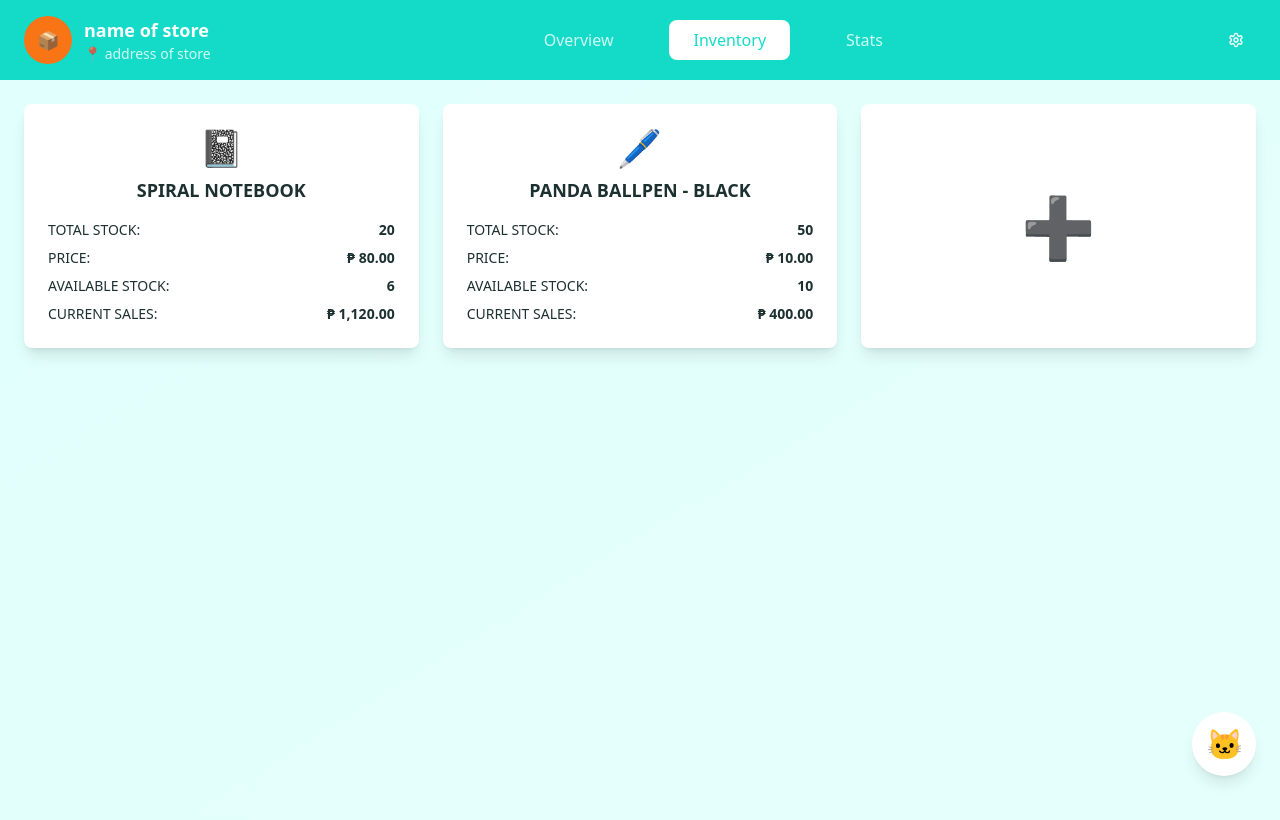
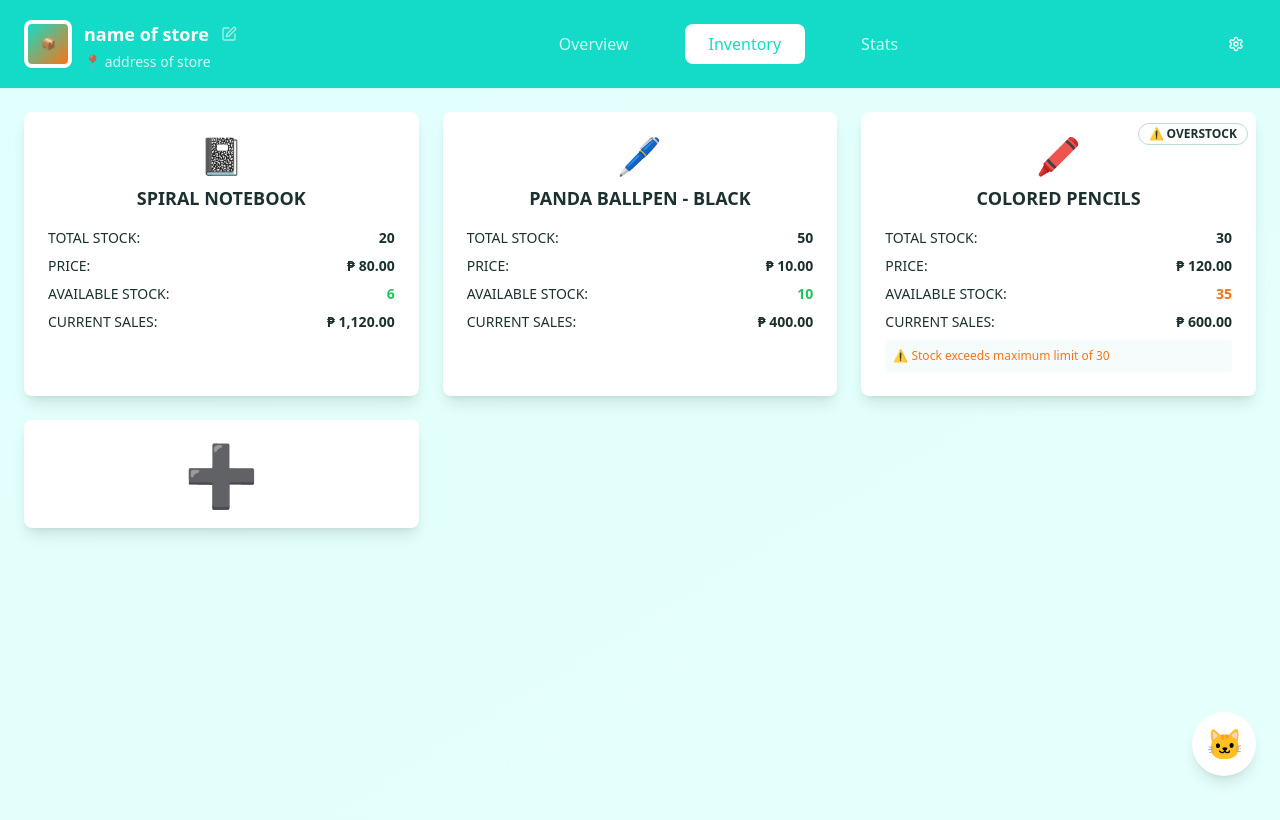
Before and after one commit to shyrajoynambio-cell/godi-supply-flow, a React (Vite) app: page /inventory in a window 1280 px wide. Shown: the top 820 px of the page. Built offline with nearby package versions, Linux system fonts and the light colour scheme.

Commit message:
Add store customization and alerts

```diff
--- a/src/App.tsx
+++ b/src/App.tsx
@@ -5,6 +5,7 @@ import { QueryClient, QueryClientProvider } from "@tanstack/react-query";
 import { BrowserRouter, Routes, Route } from "react-router-dom";
 import { MainLayout } from "@/components/layouts/MainLayout";
 import { LanguageProvider } from "@/contexts/LanguageContext";
+import { StoreProvider } from "@/contexts/StoreContext";
 import Dashboard from "./pages/Dashboard";
 import Inventory from "./pages/Inventory";
 import Reports from "./pages/Reports";
@@ -16,9 +17,10 @@ const App = () => (
   <QueryClientProvider client={queryClient}>
     <TooltipProvider>
       <LanguageProvider>
-        <Toaster />
-        <Sonner />
-        <BrowserRouter>
+        <StoreProvider>
+          <Toaster />
+          <Sonner />
+          <BrowserRouter>
           <Routes>
             <Route path="/" element={<MainLayout />}>
               <Route index element={<Dashboard />} />
@@ -29,6 +31,7 @@ const App = () => (
             <Route path="*" element={<NotFound />} />
           </Routes>
         </BrowserRouter>
+        </StoreProvider>
       </LanguageProvider>
     </TooltipProvider>
   </QueryClientProvider>
--- a/src/components/layouts/MainLayout.tsx
+++ b/src/components/layouts/MainLayout.tsx
@@ -1,16 +1,35 @@
 import { useState } from "react";
 import { Outlet, useLocation } from "react-router-dom";
-import { Settings } from "lucide-react";
+import { Settings, Edit } from "lucide-react";
 import { Button } from "@/components/ui/button";
+import { Input } from "@/components/ui/input";
+import { Card, CardContent } from "@/components/ui/card";
 import { cn } from "@/lib/utils";
 import { useLanguage } from "@/contexts/LanguageContext";
+import { useStore } from "@/contexts/StoreContext";
 import TutorialOverlay from "@/components/tutorial/TutorialOverlay";
 
 export function MainLayout() {
   const [showTutorial, setShowTutorial] = useState(false);
+  const [showStoreSettings, setShowStoreSettings] = useState(false);
+  const [tempStoreName, setTempStoreName] = useState('');
+  const [tempStoreAddress, setTempStoreAddress] = useState('');
   const location = useLocation();
   const currentPath = location.pathname;
   const { t } = useLanguage();
+  const { storeName, storeAddress, setStoreName, setStoreAddress } = useStore();
+
+  const handleEditStore = () => {
+    setTempStoreName(storeName);
+    setTempStoreAddress(storeAddress);
+    setShowStoreSettings(true);
+  };
+
+  const handleSaveStore = () => {
+    setStoreName(tempStoreName);
+    setStoreAddress(tempStoreAddress);
+    setShowStoreSettings(false);
+  };
 
   const navigation = [
     { name: "Overview", href: "/" },
@@ -25,12 +44,24 @@ export function MainLayout() {
         <div className="flex items-center justify-between px-6 py-4">
           {/* Store Logo and Info */}
           <div className="flex items-center gap-3">
-            <div className="w-12 h-12 bg-secondary rounded-full flex items-center justify-center">
-              <span className="text-secondary-foreground font-bold text-lg">📦</span>
+            <div className="w-12 h-12 bg-white rounded-lg flex items-center justify-center shadow-sm">
+              <div className="w-10 h-10 bg-gradient-to-br from-primary to-secondary rounded flex items-center justify-center">
+                <span className="text-white font-bold text-xs">📦</span>
+              </div>
             </div>
-            <div>
-              <h1 className="font-bold text-lg">name of store</h1>
-              <p className="text-sm text-primary-foreground/80">📍 address of store</p>
+            <div className="flex-1">
+              <div className="flex items-center gap-2">
+                <h1 className="font-bold text-lg">{storeName}</h1>
+                <Button
+                  variant="ghost"
+                  size="sm"
+                  onClick={handleEditStore}
+                  className="text-primary-foreground/60 hover:text-primary-foreground hover:bg-primary-foreground/10 p-1"
+                >
+                  <Edit className="h-3 w-3" />
+                </Button>
+              </div>
+              <p className="text-sm text-primary-foreground/80">📍 {storeAddress}</p>
             </div>
           </div>
 
@@ -83,6 +114,53 @@ export function MainLayout() {
         </div>
       </main>
 
+      {/* Store Settings Modal */}
+      {showStoreSettings && (
+        <div className="fixed inset-0 bg-black/50 flex items-center justify-center z-50 p-4">
+          <Card className="max-w-md w-full bg-white shadow-xl">
+            <CardContent className="p-6">
+              <h2 className="text-xl font-bold mb-6 text-center">Store Settings</h2>
+
+              <div className="space-y-4">
+                <div>
+                  <label className="text-sm font-medium mb-2 block">Store Name</label>
+                  <Input
+                    value={tempStoreName}
+                    onChange={(e) => setTempStoreName(e.target.value)}
+                    placeholder="Enter store name"
+                  />
+                </div>
+
+                <div>
+                  <label className="text-sm font-medium mb-2 block">Store Address</label>
+                  <Input
+                    value={tempStoreAddress}
+                    onChange={(e) => setTempStoreAddress(e.target.value)}
+                    placeholder="Enter store address"
+                  />
+                </div>
+              </div>
+
+              <div className="flex gap-3 mt-6">
+                <Button
+                  variant="outline"
+                  className="flex-1"
+                  onClick={() => setShowStoreSettings(false)}
+                >
+                  Cancel
+                </Button>
+                <Button
+                  className="flex-1 bg-primary hover:bg-primary/90"
+                  onClick={handleSaveStore}
+                >
+                  Save Changes
+                </Button>
+              </div>
+            </CardContent>
+          </Card>
+        </div>
+      )}
+
       {/* Tutorial Overlay */}
       {showTutorial && (
         <TutorialOverlay onClose={() => setShowTutorial(false)} />
--- /dev/null
+++ b/src/contexts/StoreContext.tsx
@@ -0,0 +1,34 @@
+import { createContext, useContext, useState, ReactNode } from 'react';
+
+interface StoreContextType {
+  storeName: string;
+  storeAddress: string;
+  setStoreName: (name: string) => void;
+  setStoreAddress: (address: string) => void;
+}
+
+const StoreContext = createContext<StoreContextType | undefined>(undefined);
+
+export function StoreProvider({ children }: { children: ReactNode }) {
+  const [storeName, setStoreName] = useState('name of store');
+  const [storeAddress, setStoreAddress] = useState('address of store');
+
+  return (
+    <StoreContext.Provider value={{
+      storeName,
+      storeAddress,
+      setStoreName,
+      setStoreAddress
+    }}>
+      {children}
+    </StoreContext.Provider>
+  );
+}
+
+export function useStore() {
+  const context = useContext(StoreContext);
+  if (context === undefined) {
+    throw new Error('useStore must be used within a StoreProvider');
+  }
+  return context;
+}
--- a/src/pages/Inventory.tsx
+++ b/src/pages/Inventory.tsx
@@ -14,7 +14,9 @@ const mockInventory = [
     price: "₱ 80.00",
     availableStock: 6,
     currentSales: "₱ 1,120.00",
-    image: "📓"
+    image: "📓",
+    minStock: 5,
+    maxStock: 25
   },
   {
     id: 2,
@@ -23,7 +25,20 @@ const mockInventory = [
     price: "₱ 10.00",
     availableStock: 10,
     currentSales: "₱ 400.00",
-    image: "🖊️"
+    image: "🖊️",
+    minStock: 8,
+    maxStock: 45
+  },
+  {
+    id: 3,
+    name: "COLORED PENCILS",
+    totalStock: 30,
+    price: "₱ 120.00",
+    availableStock: 35,
+    currentSales: "₱ 600.00",
+    image: "🖍️",
+    minStock: 10,
+    maxStock: 30
   }
 ];
 
@@ -31,14 +46,38 @@ export default function Inventory() {
   const { t } = useLanguage();
   const [showAddForm, setShowAddForm] = useState(false);
 
+  const getStockStatus = (item: typeof mockInventory[0]) => {
+    if (item.availableStock > item.maxStock) {
+      return { status: 'overstock', color: 'warning' };
+    } else if (item.availableStock <= item.minStock) {
+      return { status: 'understock', color: 'destructive' };
+    } else {
+      return { status: 'normal', color: 'success' };
+    }
+  };
+
   return (
     <div className="p-6 space-y-6 bg-gradient-to-br from-background to-accent-light min-h-screen">
       {/* Inventory Grid */}
       <div className="grid gap-6 md:grid-cols-3">
         {/* Existing Products */}
-        {mockInventory.map((item) => (
-          <Card key={item.id} className="bg-white shadow-lg border-0">
+        {mockInventory.map((item) => {
+          const stockStatus = getStockStatus(item);
+          return (
+            <Card key={item.id} className="bg-white shadow-lg border-0 relative">
               <CardContent className="p-6">
+                {/* Stock Status Alert */}
+                {stockStatus.status !== 'normal' && (
+                  <div className="absolute top-2 right-2">
+                    <Badge
+                      variant={stockStatus.color as any}
+                      className="text-xs font-bold"
+                    >
+                      {stockStatus.status === 'overstock' ? '⚠️ OVERSTOCK' : '⚠️ UNDERSTOCK'}
+                    </Badge>
+                  </div>
+                )}
+
                 <div className="text-center mb-4">
                   <div className="text-4xl mb-2">{item.image}</div>
                   <h3 className="font-bold text-lg">{item.name}</h3>
@@ -55,16 +94,38 @@ export default function Inventory() {
                   </div>
                   <div className="flex justify-between">
                     <span>AVAILABLE STOCK:</span>
-                  <span className="font-semibold">{item.availableStock}</span>
+                    <span className={`font-semibold ${
+                      stockStatus.status === 'overstock' ? 'text-warning' :
+                      stockStatus.status === 'understock' ? 'text-destructive' :
+                      'text-success'
+                    }`}>
+                      {item.availableStock}
+                    </span>
                   </div>
                   <div className="flex justify-between">
                     <span>CURRENT SALES:</span>
                     <span className="font-semibold">{item.currentSales}</span>
                   </div>
+
+                  {/* Stock Alert Details */}
+                  {stockStatus.status !== 'normal' && (
+                    <div className="mt-3 p-2 bg-muted/20 rounded text-xs">
+                      {stockStatus.status === 'overstock' ? (
+                        <p className="text-warning">
+                          ⚠️ Stock exceeds maximum limit of {item.maxStock}
+                        </p>
+                      ) : (
+                        <p className="text-destructive">
+                          ⚠️ Stock below minimum requirement of {item.minStock}
+                        </p>
+                      )}
+                    </div>
+                  )}
                 </div>
               </CardContent>
             </Card>
-        ))}
+          );
+        })}
 
         {/* Add Product Card */}
         <Card
```
Also changed, not shown: src/components/tutorial/TutorialOverlay.tsx (+20 -17 lines), src/contexts/LanguageContext.tsx (+34 -0 lines). Lines whose indentation alone changed are shown as unchanged.
